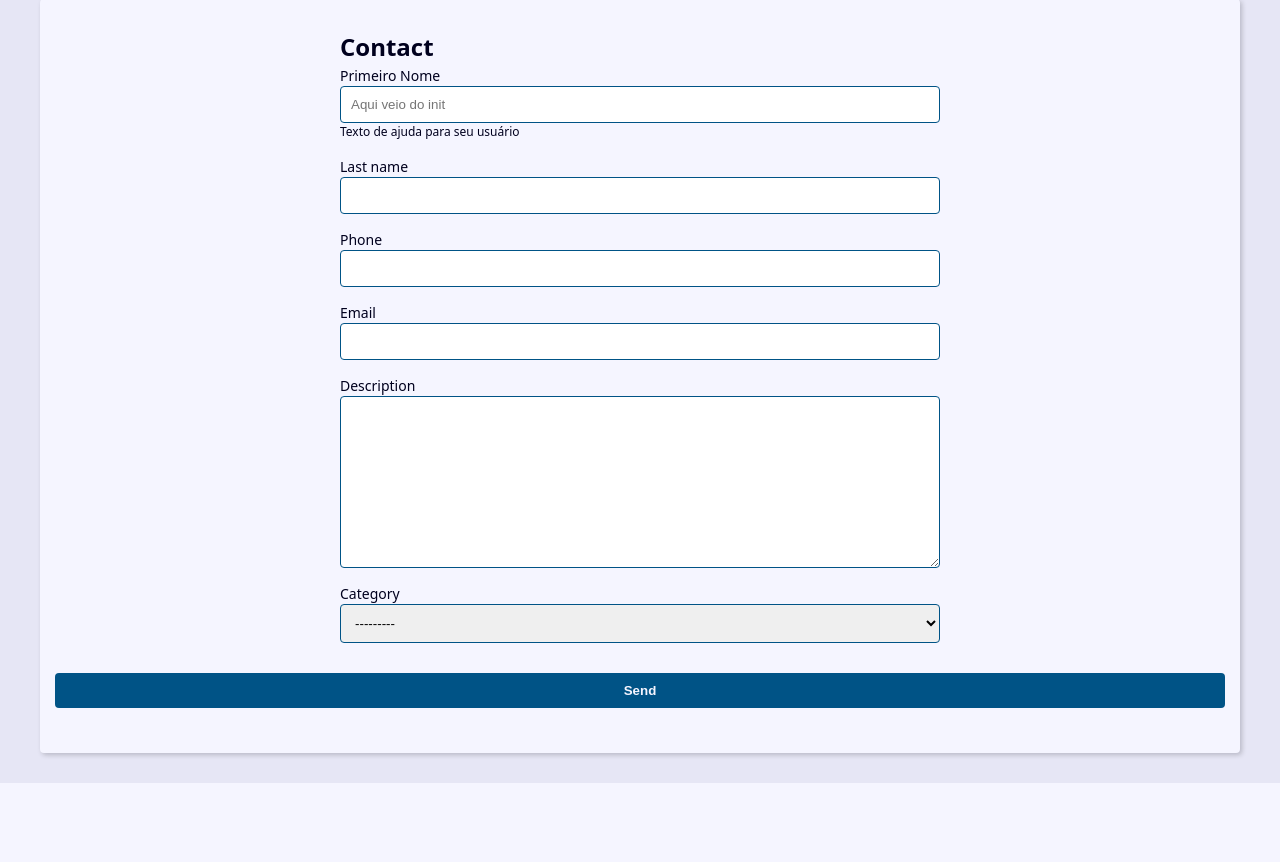
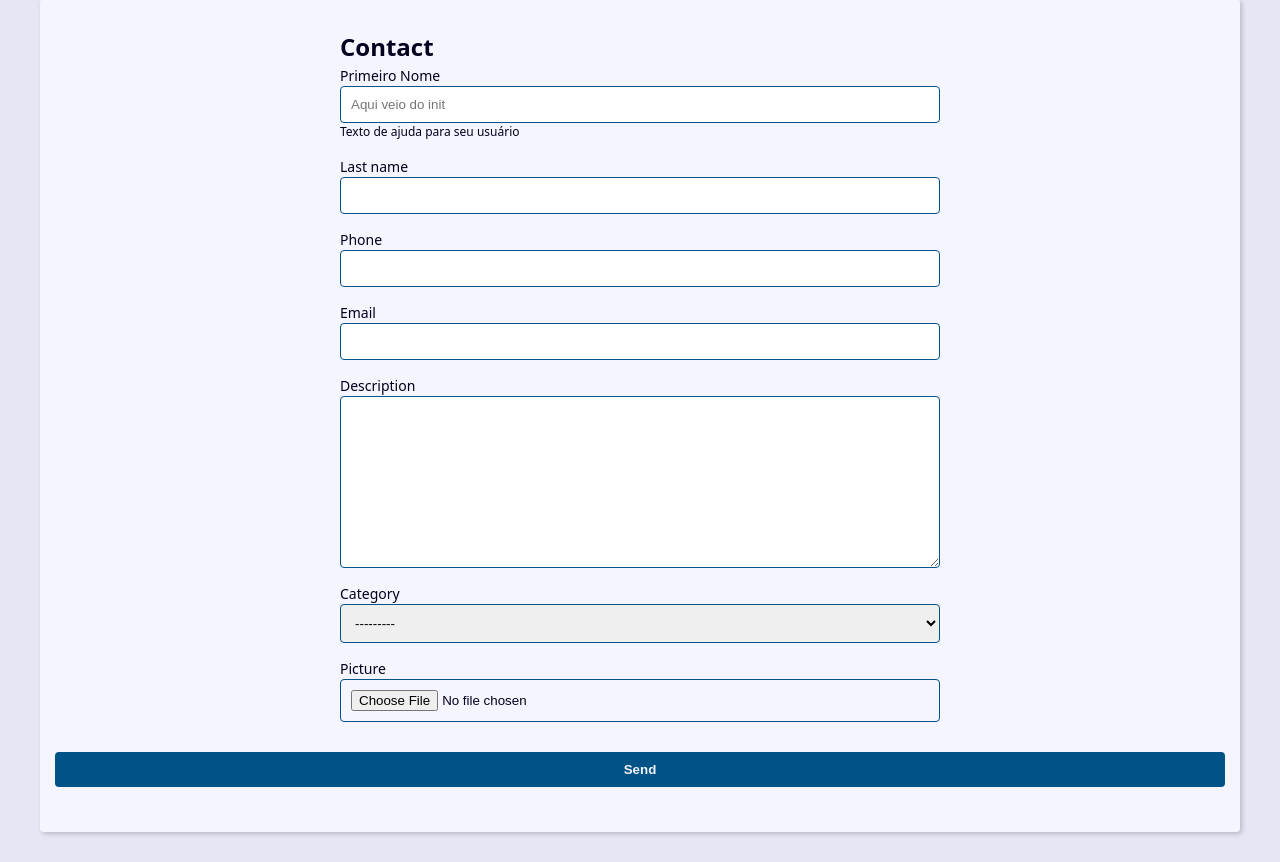
Before and after one commit to WilianZembrani/Projeto-agenda-com-django, a Django app: page /contact/create/ in a window 1280 px wide. Shown: the part 270-1132 px from the top of the page. Before the commit the page ends 1053 px from the top, so only its background shows below. Run offline with Django 5.2, Linux system fonts and the light colour scheme; data that the repository does not hold is empty.

Commit message:
Adicionando imagens nos contatos

```diff
--- a/contact/forms.py
+++ b/contact/forms.py
@@ -3,6 +3,13 @@ from django.core.exceptions import ValidationError
 from . import models
 
 class ContactForm(forms.ModelForm):
+    picture = forms.ImageField(
+        widget=forms.FileInput(
+            attrs={
+                'accept': 'image/*',            }
+        )
+    )
+
     first_name = forms.CharField(
         widget=forms.TextInput(
             attrs={
@@ -17,25 +24,13 @@ class ContactForm(forms.ModelForm):
     def __init__(self, *args, **kwargs):
         super().__init__(*args, **kwargs)
 
-        # self.fields['first_name'].widget.attrs.update({
-        #     'class': 'classe-a classe-b',
-        #     'placeholder': 'Aqui veio do init',
-        # })
-
     class Meta:
         model = models.Contact
         fields = (
             'first_name', 'last_name', 'phone',
             'email', 'description', 'category',
+            'picture',
             )
-        # widgets = {
-        #     'first_name': forms.TextInput(
-        #         attrs={
-        #             'class': 'classe-a classe-b',
-        #             'placeholder':'penetre '
-        #         }
-        #     )
-        # }
 
     def clean(self):
         cleaned_data = self.cleaned_data
--- a/contact/templates/contact/contact.html
+++ b/contact/templates/contact/contact.html
@@ -12,6 +12,12 @@
     <p><b>Created Date:</b> {{ contact.created_date }}</p>
     <p><b>Description:</b> {{ contact.description }}</p>
     <p><b>Category:</b> {{ contact.category.name }}</p>
+
+    {%if contact.picture%}
+    <p>
+        <img src='{{contact.picture.url}}' alt='{{ contact.first_name}} {{contact.last_name}}'>
+    </p>
+    {% endif %}
 
     <div class='contact-links'>
         <a class="btn btn-link" href="{% url 'contact:update' contact.id %}">Update</a>
--- a/contact/templates/contact/create.html
+++ b/contact/templates/contact/create.html
@@ -23,6 +23,12 @@ enctype="multipart/form-data"
         <p class="help-text">{{ field.help_text }}</p>
     {% endif %}
 </div>
+
+{% if field.name == 'picture' and field.value.url%}
+<div class='form-group'>
+  <img src='{{ field.value.url}}' alt=''>
+</div>
+{% endif %}
 {% endfor %}
 
 </div>
--- a/contact/views/contact_forms.py
+++ b/contact/views/contact_forms.py
@@ -7,7 +7,7 @@ def create(request):
     form_action = reverse('contact:create')
 
     if request.method == 'POST':
-        form = ContactForm(request.POST)
+        form = ContactForm(request.POST, request.FILES)
 
         context = {
             'form': form,
@@ -38,7 +38,7 @@ def update(request, contact_id):
     form_action = reverse('contact:update', args=(contact_id,))
 
     if request.method == 'POST':
-        form = ContactForm(request.POST, instance=contact)
+        form = ContactForm(request.POST,request.FILES, instance=contact)
 
         context = {
             'form': form,
```
